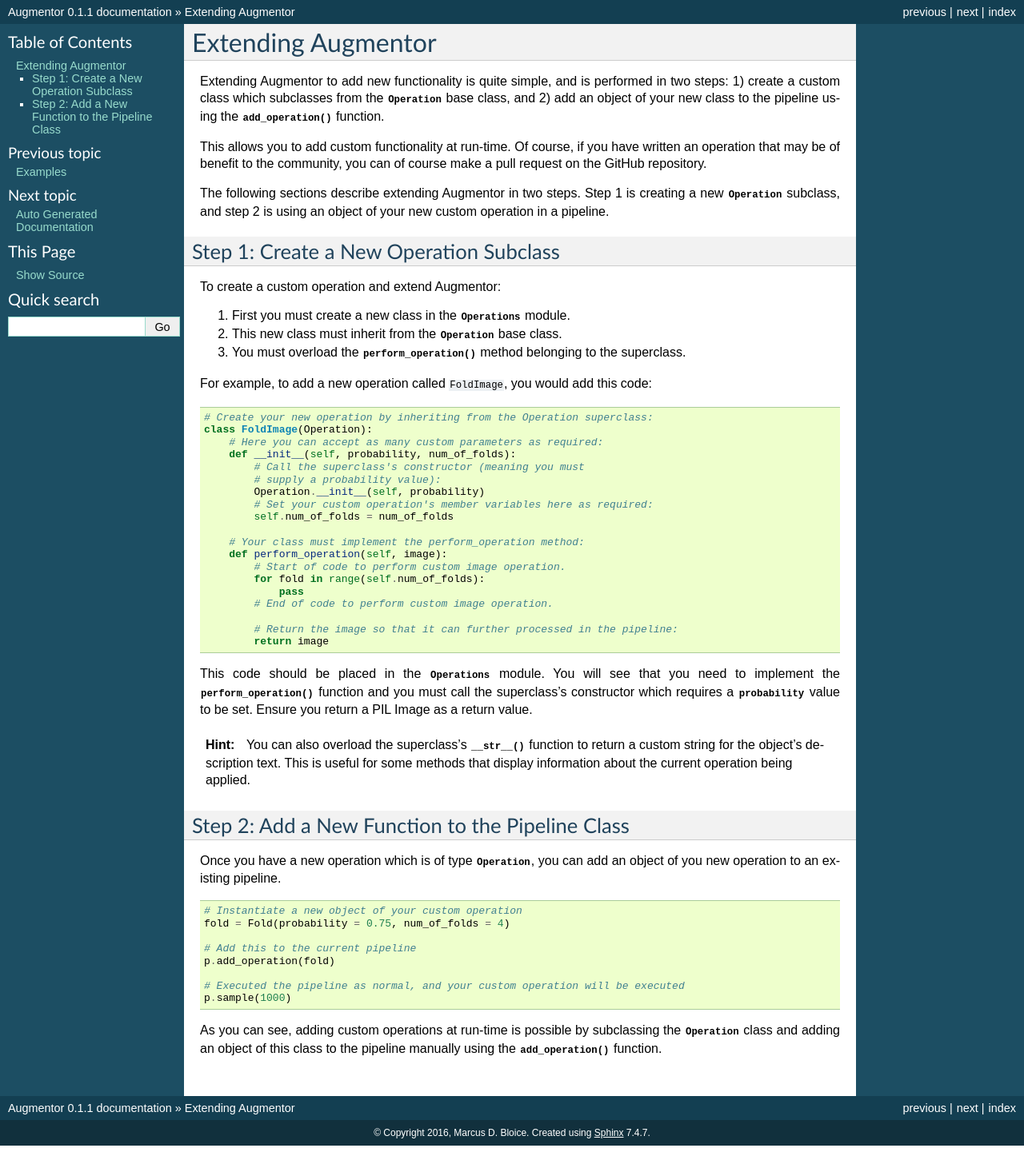
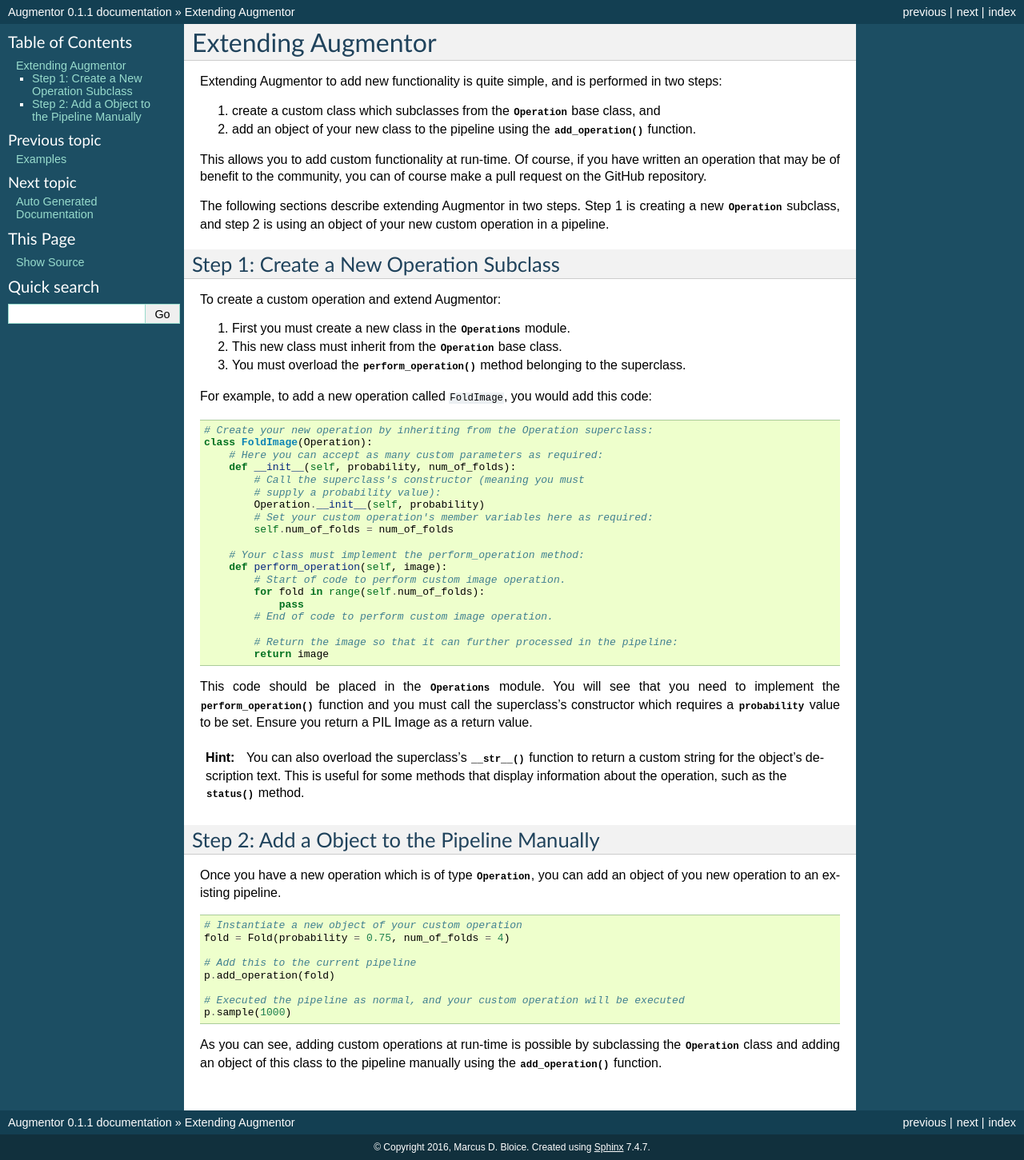
Before and after one commit to ChenXiao61/Img_augmentor, a Sphinx documentation site: the page built from docs/userguide/extend.rst, in a window 1280 px wide. Shown: the whole page at 80% size. Built offline with Sphinx 7.4.7, drawn with Linux system fonts in a browser that asks for light colours.

Commit message:
Changes to the user guide.

```diff
--- a/docs/userguide/extend.rst
+++ b/docs/userguide/extend.rst
@@ -44,12 +47,12 @@
 
 .. hint::
 
-    You can also overload the superclass's :func:`~Augmentor.Operations.Operation.__str__` function to return a custom string for the object's description text. This is useful for some methods that display information about the current operation being applied.
+    You can also overload the superclass's :func:`~Augmentor.Operations.Operation.__str__` function to return a custom string for the object's description text. This is useful for some methods that display information about the operation, such as the :func:`~Augmentor.Pipeline.Pipeline.status` method.
 
-Step 2: Add a New Function to the Pipeline Class
-^^^^^^^^^^^^^^^^^^^^^^^^^^^^^^^^^^^^^^^^^^^^^^^^
+Step 2: Add a Object to the Pipeline Manually
+^^^^^^^^^^^^^^^^^^^^^^^^^^^^^^^^^^^^^^^^^^^^^
 
-Once you have a new operation which is of type :class:`Operation`, you can add an object of you new operation to an existing pipeline.
+Once you have a new operation which is of type :class:`.Operation`, you can add an object of you new operation to an existing pipeline.
 
 .. code-block:: python
 
```
Also changed, not shown: other parts of docs/userguide/extend.rst (+6 -3 lines).
